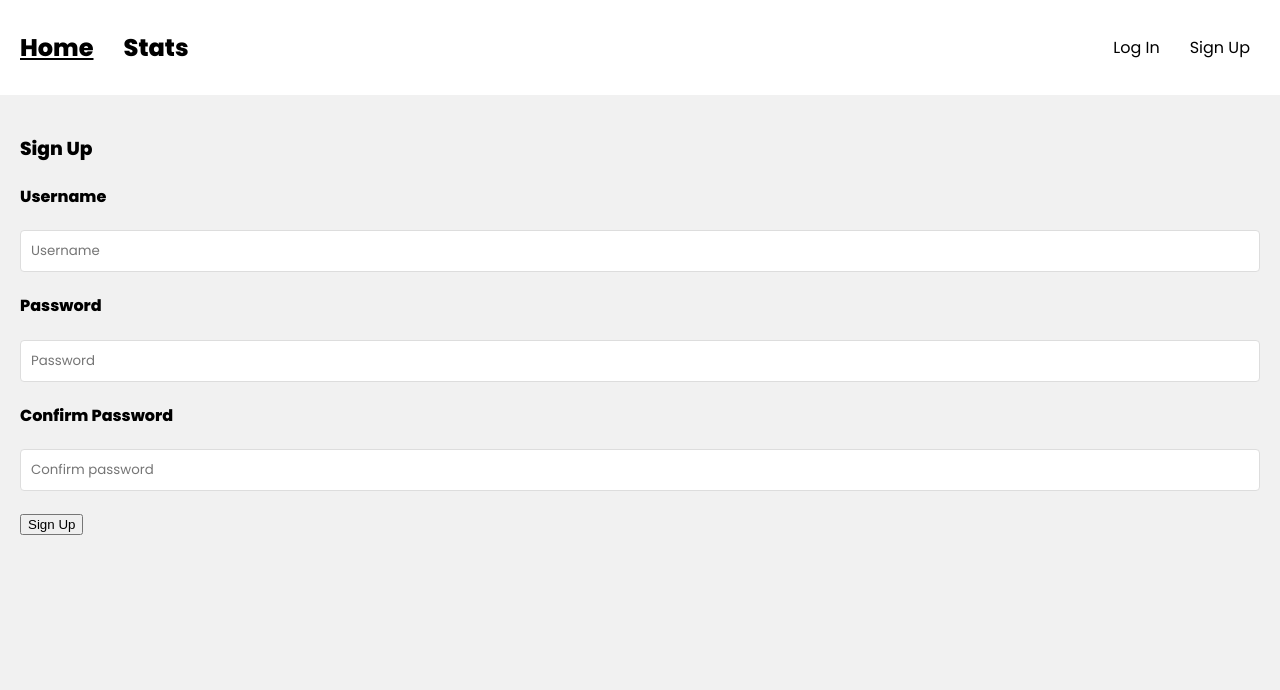
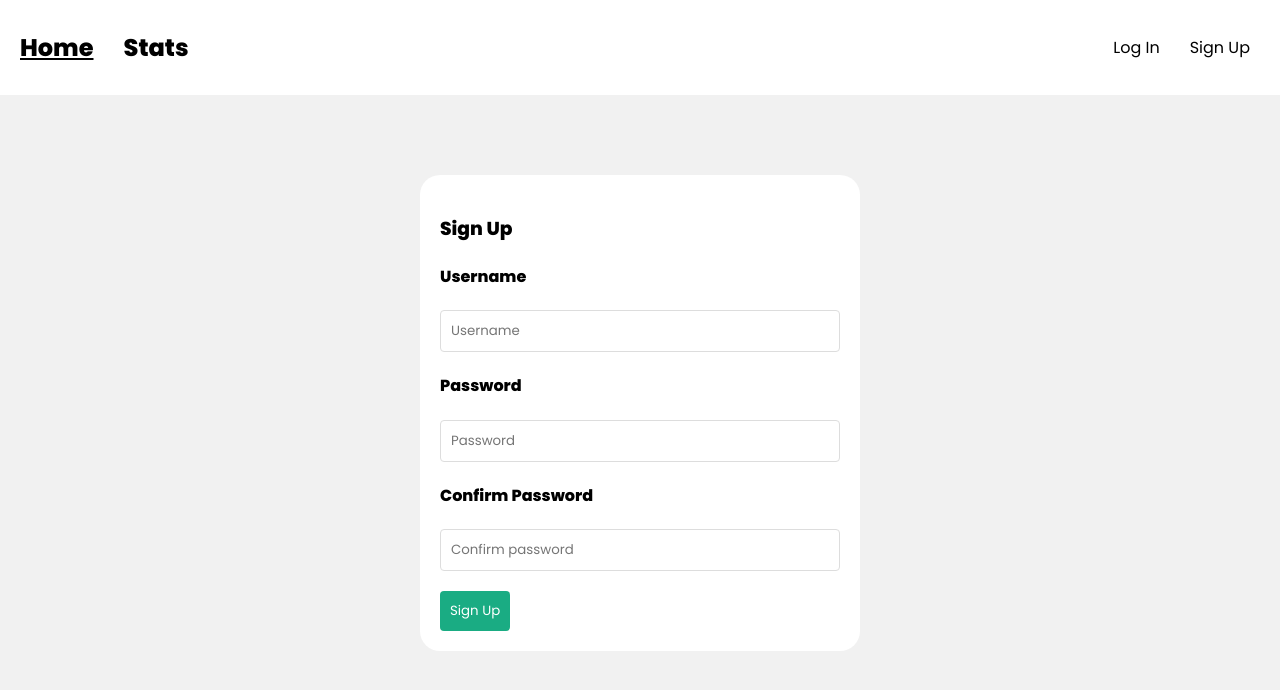
Before and after one commit to mwon369/Expense-Tracker-Web-App, a React (Vite) app in the folder frontend/: page /signup in a window 1280 px wide. Shown: the top 690 px of the page. Built offline with nearby package versions, Linux system fonts and the light colour scheme.

Commit message:
Created sign up hook for the frontend

```diff
--- a/frontend/src/context/AuthContext.tsx
+++ b/frontend/src/context/AuthContext.tsx
@@ -7,12 +7,12 @@ import {
 } from "react";
 
 interface IAuthState {
-  user: any;
+  user: Object | null;
 }
 
 interface IAuthAction {
   type: string;
-  payload: any;
+  payload: Object;
 }
 
 interface IAuthContext {
@@ -33,7 +33,6 @@ export const AuthContext = createContext<IAuthContext>({
 });
 
 export const authReducer = (state: IAuthState, action: IAuthAction) => {
-  console.log(state);
   switch (action.type) {
     case AUTH_STATE_ACTIONS.LOGIN:
       return {
--- a/frontend/src/hooks/useAuthContext.tsx
+++ b/frontend/src/hooks/useAuthContext.tsx
@@ -1,7 +1,7 @@
 import { AuthContext } from "../context/AuthContext";
 import { useContext } from "react";
 
-export const useTransactionContext = () => {
+export const useAuthContext = () => {
   const context = useContext(AuthContext);
 
   if (!context) {
--- /dev/null
+++ b/frontend/src/hooks/useSignUp.tsx
@@ -0,0 +1,54 @@
+import React, { useState } from "react";
+import { useAuthContext } from "./useAuthContext";
+import axios from "axios";
+import { AUTH_STATE_ACTIONS } from "../context/AuthContext";
+
+export const useSignUp = () => {
+  const [error, setError] = useState<string>("");
+  const [isLoading, setIsLoading] = useState<boolean>(false);
+  const { state, dispatch } = useAuthContext();
+
+  const hideError = () => {
+    setTimeout(() => {
+      setError("");
+    }, 5000);
+  };
+
+  const signUp = async (
+    username: string,
+    password: string,
+    confirmedPassword: string
+  ) => {
+    setIsLoading(true);
+    setError("");
+
+    if (password !== confirmedPassword) {
+      setError("Passwords do not match");
+      setIsLoading(false);
+      hideError();
+      return;
+    }
+
+    const newUser = {
+      username: username,
+      password: password,
+    };
+
+    await axios
+      .post(`${import.meta.env.VITE_BASE_URL}/api/user/signup`, newUser)
+      .then((resp) => {
+        if (resp.status === 200) {
+          localStorage.setItem("user", JSON.stringify(resp.data));
+          dispatch({ type: AUTH_STATE_ACTIONS.LOGIN, payload: resp.data });
+          setIsLoading(false);
+        }
+      })
+      .catch((error) => {
+        setError(`${error.response.data.error}`);
+        setIsLoading(false);
+        hideError();
+      });
+  };
+
+  return { signUp, isLoading, error };
+};
--- a/frontend/src/pages/Login.tsx
+++ b/frontend/src/pages/Login.tsx
@@ -28,7 +28,7 @@ const Login = () => {
         onChange={(e) => setPassword(e.target.value)}
         value={password}
       />
-      <button>Login</button>
+      <button>Log In</button>
       <p>
         Don't have an account? <a href="/signup/">Sign up</a>
       </p>
--- a/frontend/src/pages/SignUp.tsx
+++ b/frontend/src/pages/SignUp.tsx
@@ -1,13 +1,15 @@
 import React, { FormEvent, useState } from "react";
+import { useSignUp } from "../hooks/useSignUp";
 
 const Signup = () => {
   const [username, setUsername] = useState<string>("");
   const [password, setPassword] = useState<string>("");
   const [confirmedPassword, setConfirmedPassword] = useState<string>("");
+  const { signUp, isLoading, error } = useSignUp();
 
   const handleSubmit = async (e: FormEvent<HTMLFormElement>) => {
     e.preventDefault();
-    console.log("Sign up");
+    await signUp(username, password, confirmedPassword);
   };
 
   return (
@@ -37,7 +39,8 @@ const Signup = () => {
         onChange={(e) => setConfirmedPassword(e.target.value)}
         value={confirmedPassword}
       />
-      <button>Sign Up</button>
+      <button disabled={isLoading}>Sign Up</button>
+      {error && <div className="error">{error}</div>}
     </form>
   );
 };
--- a/frontend/src/styles.css
+++ b/frontend/src/styles.css
@@ -116,7 +116,7 @@ input, select {
   font-family: "Poppins";
 }
 
-form.create button {
+form button {
   background: var(--success);
   border: 0;
   color: #fff;
@@ -165,7 +165,7 @@ div.error {
 .stats-container {
   background-color: white;
   width: 100%;
-  padding: 20px 20px 20px 20px;
+  padding: 20px;
   text-align: center;
   border-radius: 30px;
   font-size: 1.2em;
@@ -184,3 +184,11 @@ select.unfilled, input.unfilled {
 select.filled, input.filled {
   border: 1px solid var(--success)
 }
+
+form.signup, form.login {
+  max-width: 400px;
+  margin: 60px auto;
+  padding: 20px;
+  background-color: #fff;
+  border-radius: 20px;
+}
```
